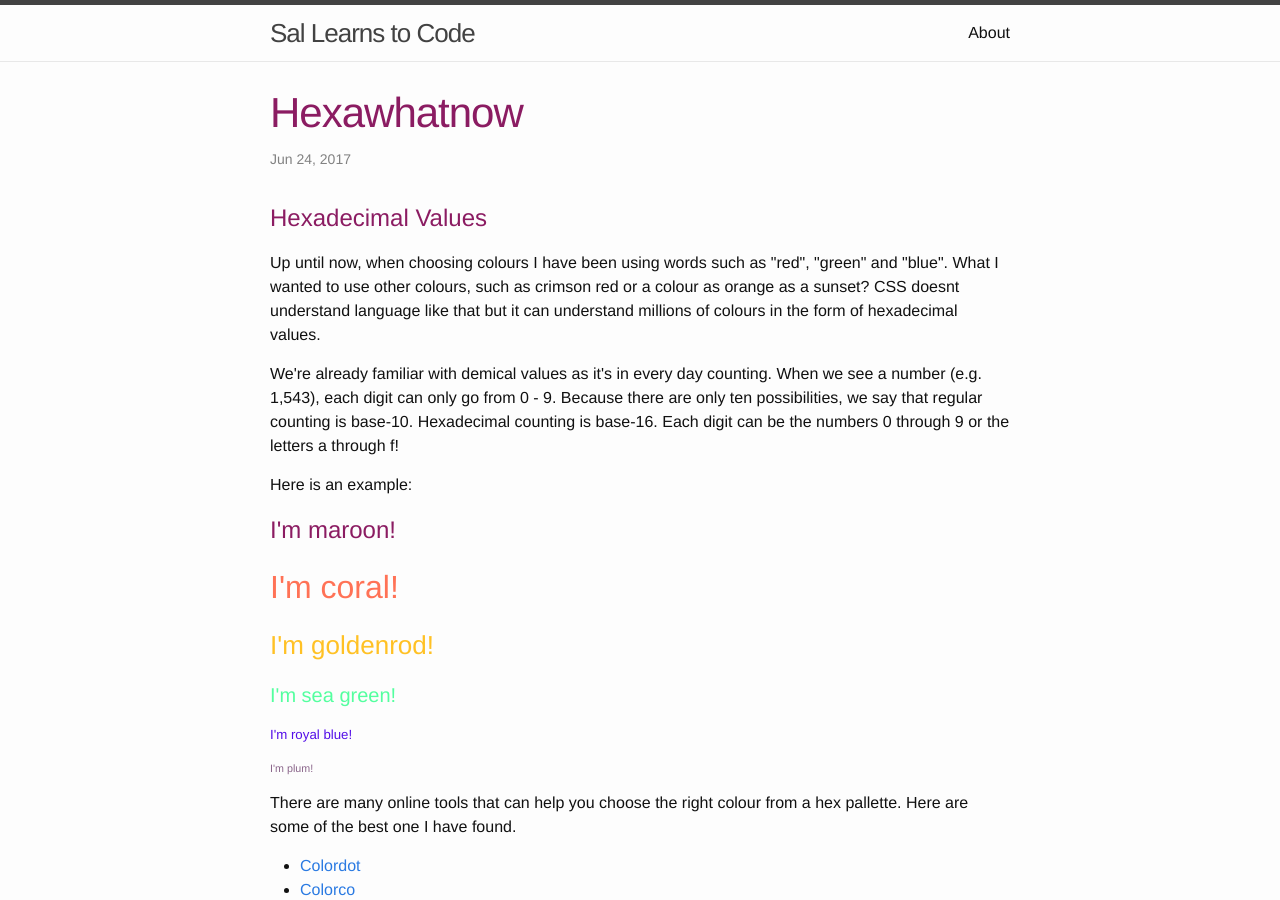
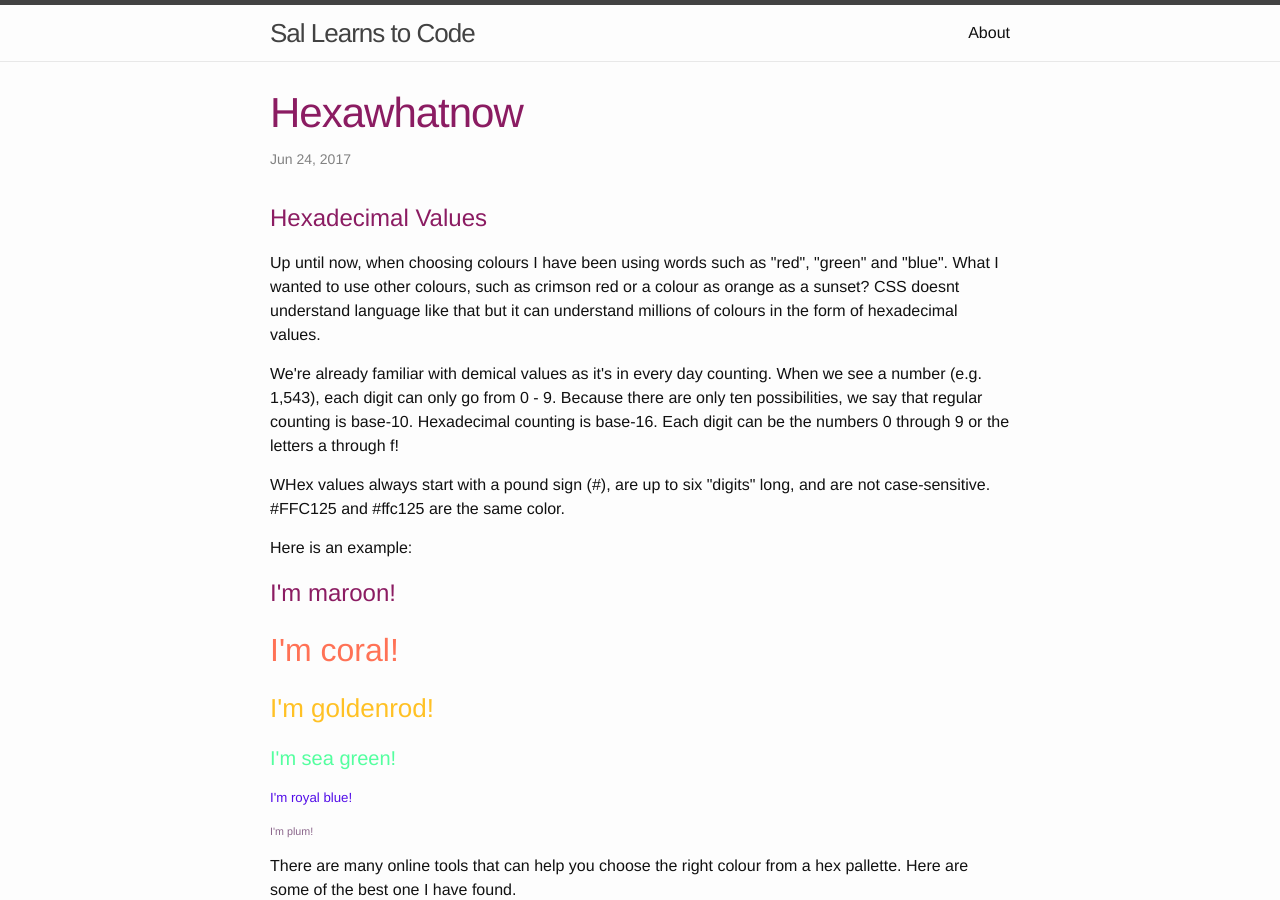
Before and after one commit to saloni1990/saloni1990.github.io, a Jekyll site: the page built from _posts/2017-06-24-Hexawhatnow.md, in a window 1280 px wide and 900 px high. Built offline with Jekyll 4.4.1, drawn with Linux system fonts in a browser that asks for light colours; our own code applies the rules of GitHub Pages for plain Markdown files.

Commit message:
Update 2017-06-24-Hexawhatnow.md

```diff
--- a/_posts/2017-06-24-Hexawhatnow.md
+++ b/_posts/2017-06-24-Hexawhatnow.md
@@ -31,6 +31,7 @@ h6 {
     <h1>Hexadecimal Values</h1>
     <p>Up until now, when choosing colours I have been using words such as "red", "green" and "blue". What I wanted to use other colours, such as crimson red or a colour as orange as a sunset? CSS doesnt understand language like that but it can understand millions of colours in the form of hexadecimal values.</p>
     <p>We're already familiar with demical values as it's in every day counting. When we see a number (e.g. 1,543), each digit can only go from 0 - 9. Because there are only ten possibilities, we say that regular counting is base-10. Hexadecimal counting is base-16. Each digit can be the numbers 0 through 9 or the letters a through f!</p>
+    <p>WHex values always start with a pound sign (#), are up to six "digits" long, and are not case-sensitive. #FFC125 and #ffc125 are the same color.</p>
     <p>Here is an example:</p>
     <h1>I'm maroon!</h1>
     <h2>I'm coral!</h2>
```
